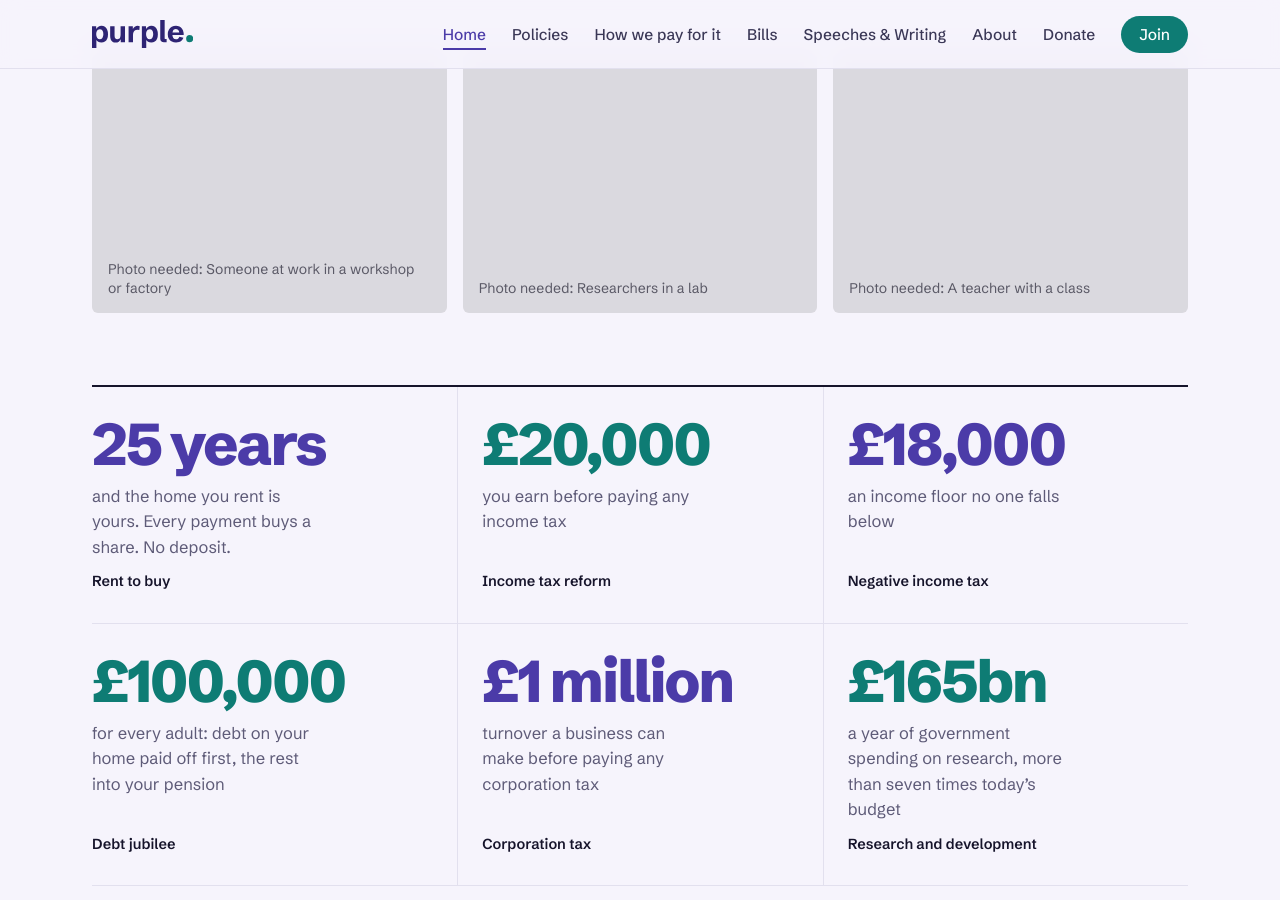
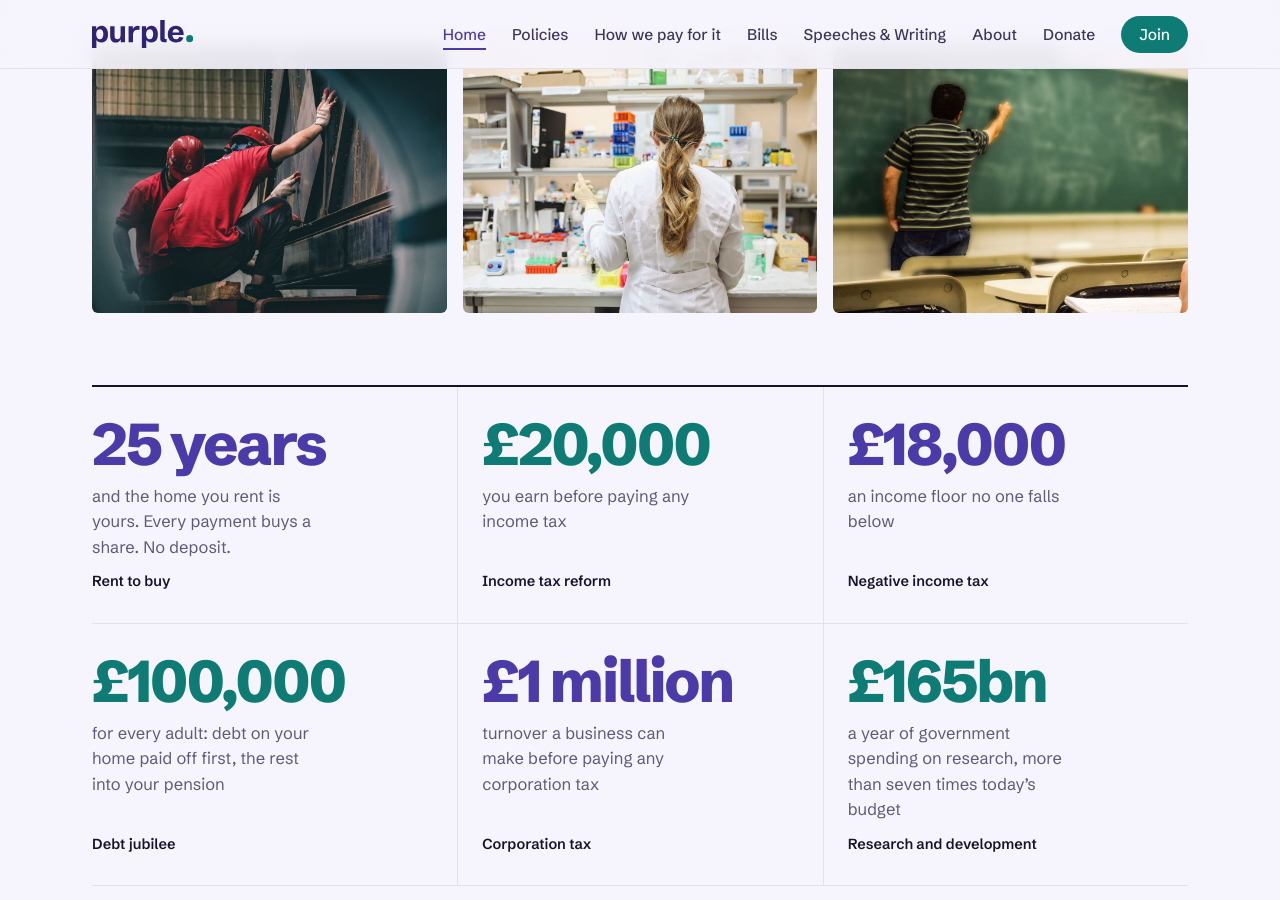
Before and after one commit to Purple-Party-uk/purple, a Jekyll site: the page built from index.html, in a window 1280 px wide and 900 px high, scrolled down 1153 px. Built offline with Jekyll 4.4.1, drawn with Linux system fonts in a browser that asks for light colours.

Commit message:
Home page: add workshop, lab and classroom photos (#33)
Claude-Session: https://claude.ai/code/session_016kdNgxoorG4GhDbdojy1xA

Co-authored-by: Claude <noreply@anthropic.com>

```diff
--- a/index.html
+++ b/index.html
@@ -19,9 +19,9 @@ title: Purple
 </div></section>
 
 <section class="photo-strip"><div class="wrap strip-grid">
-  {% include image.html caption="Someone at work in a workshop or factory" ratio="4/3" %}
-  {% include image.html caption="Researchers in a lab" ratio="4/3" %}
-  {% include image.html caption="A teacher with a class" ratio="4/3" %}
+  {% include image.html src="/assets/img/home-workshop.jpg" alt="Two workers in red hard hats fitting steel panels" %}
+  {% include image.html src="/assets/img/home-lab.jpg" alt="A researcher in a white coat working at a laboratory bench" %}
+  {% include image.html src="/assets/img/home-classroom.jpg" alt="A teacher writing on a blackboard in front of a classroom" %}
 </div></section>
 
 {% assign tax = site.policies | where: "key", "income-tax" | first %}
```
Also changed, not shown: assets/img/home-classroom.jpg (added), assets/img/home-lab.jpg (added), assets/img/home-workshop.jpg (added).
